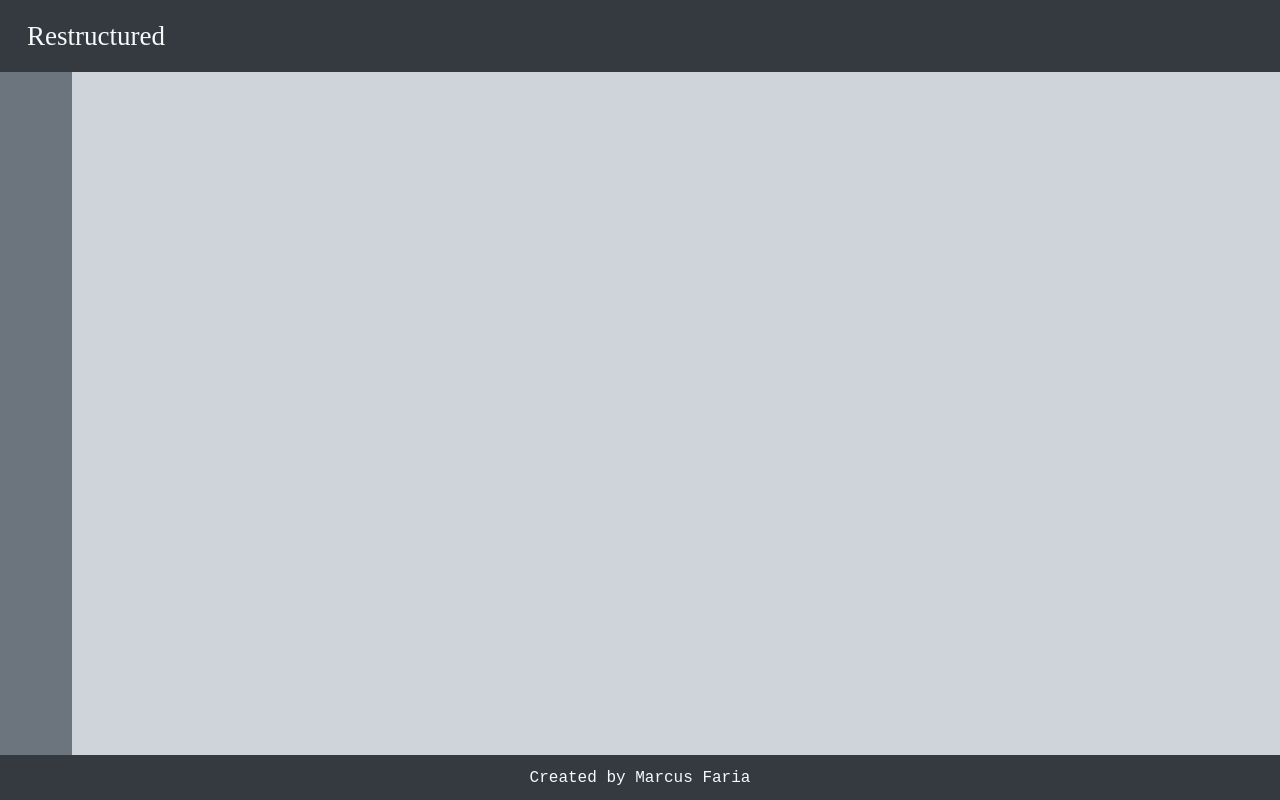
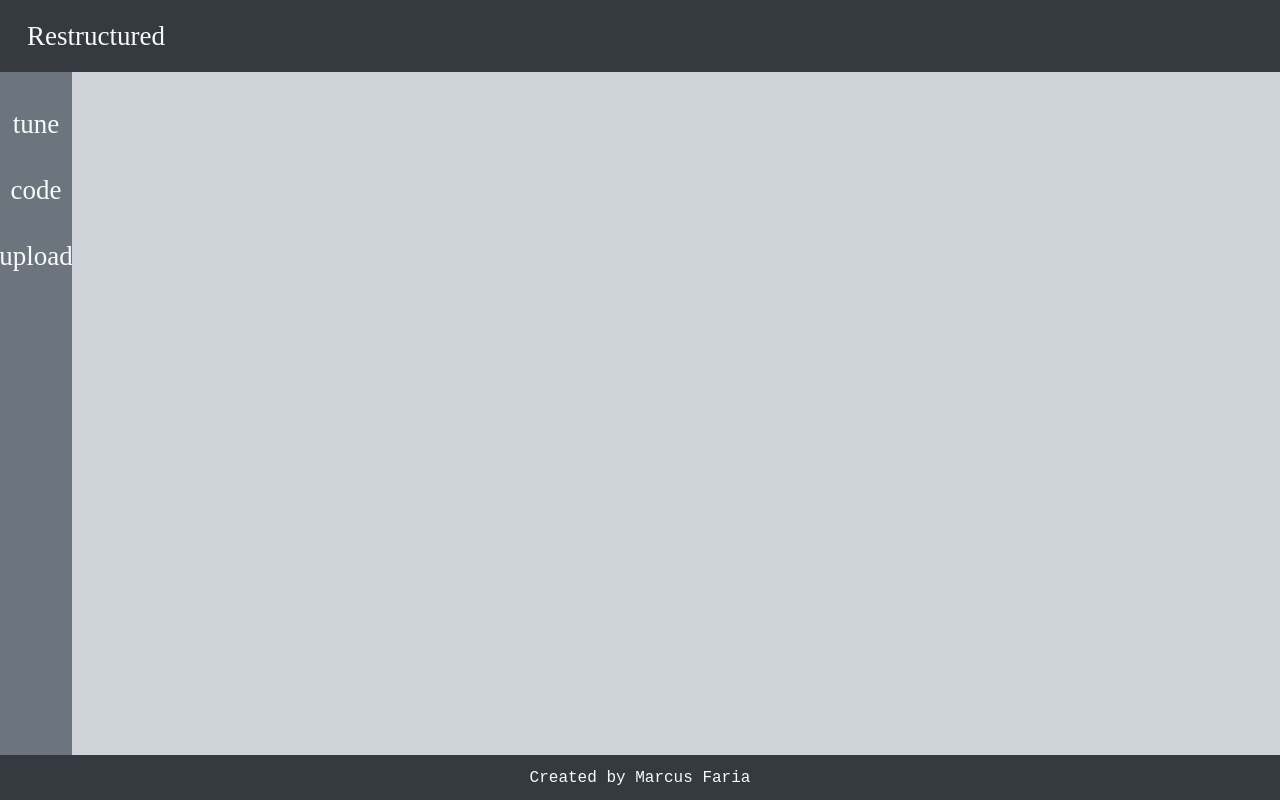
Before and after one commit to mfaria-tech/restructured, a Next.js app: page / in a window 1280 px wide. Built offline with nearby package versions, Linux system fonts and the light colour scheme; a web font is replaced by a local one.

Commit message:
feat(icons): Added icons
- Set icons style
- Set component Icon
- Added in sidebar

```diff
--- /dev/null
+++ b/src/components/icon.tsx
@@ -0,0 +1,6 @@
+import styles from "../../style/global.module.css"
+
+export default function Icon({ icon }:
+  { icon: string }) {
+    return <span className={styles.icon}>{icon}</span>
+}
--- a/src/components/sidebar.tsx
+++ b/src/components/sidebar.tsx
@@ -1,9 +1,14 @@
 import styles from "../../style/global.module.css"
+import Icon from "./icon"
 
 export default function Sidebar() {
   return (
     <aside className={styles.sidebar}>
-      <></>
+      <>
+        <Icon icon={"tune"} />
+        <Icon icon={"code"} />
+        <Icon icon={"upload"} />
+      </>
     </aside>
   )
 }
--- a/style/global.module.css
+++ b/style/global.module.css
@@ -64,14 +64,39 @@
   flex-direction: column;
   align-items: center;
   justify-content: flex-start;
-  gap: var(--space-base);
+  gap: var(--space-l);
   height: var(--sidebar-height);
   width: var(--sidebar-width);
-  padding: var(--space-xs) var(--space-s);
+  padding: var(--space-xl) var(--space-s);
   grid-column: 1;
   grid-row: 2;
   background-color: var(--color-sidebar);
   color: var(--color-neutral-0);
+}
+
+.sidebar > div {
+  display: flex;
+  flex-direction: column;
+  align-items: center;
+  justify-content: flex-start;
+  gap: var(--space-l);
+}
+
+.sidebar .icon {
+  font-size: var(--font-size-h5);
+  cursor: pointer;
+  border-radius: var(--border-radius-rounded);
+  padding: var(--space-xs);
+}
+
+.sidebar .icon:hover {
+  opacity: 0.9;
+  color: var(--color-blue);
+  background-color: var(--color-neutral-6);
+}
+
+.sidebar .icon:active {
+  opacity: 1;
 }
 
 
```
